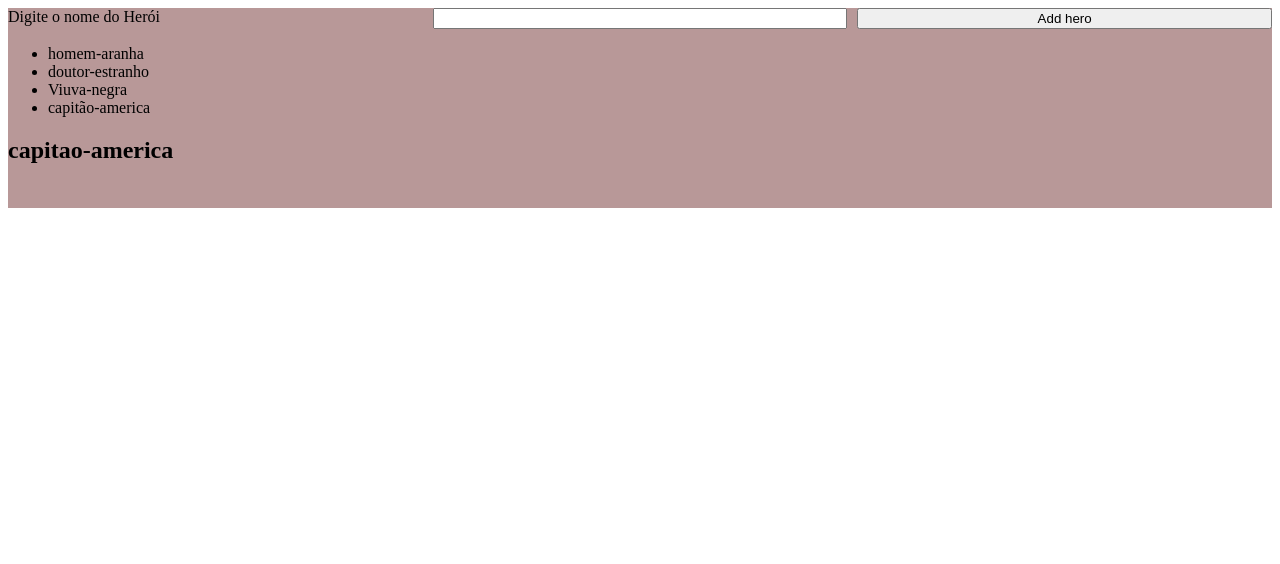
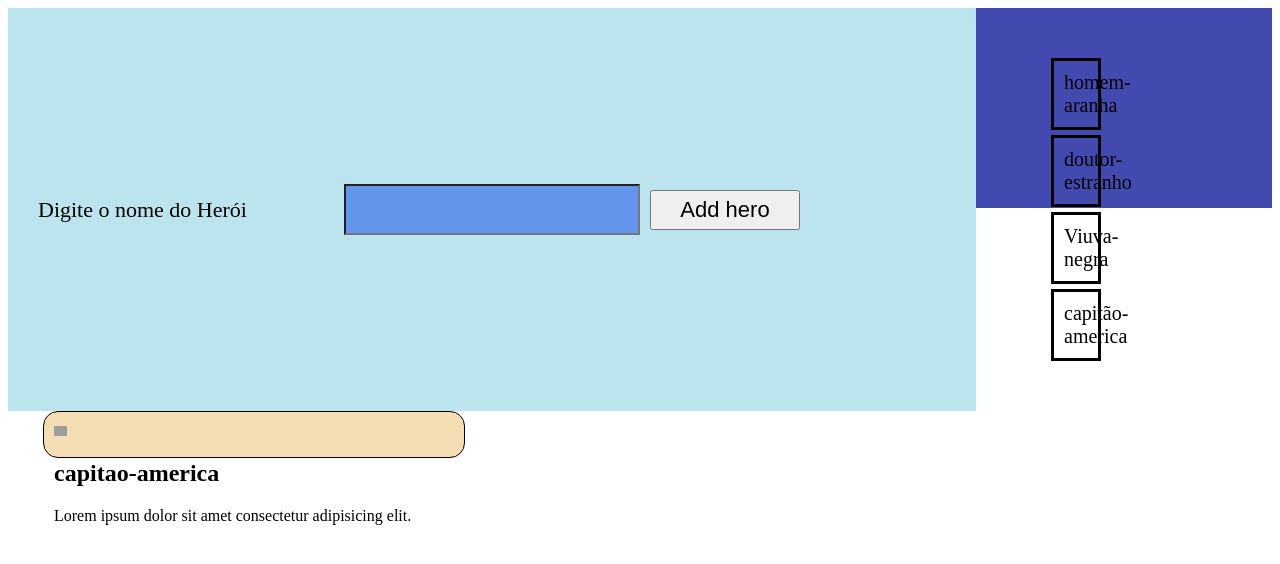
Before and after one commit to nawkya/aulaframeworks, an Angular app in the folder my-app/: page / in a window 1280 px wide. Shown: the top 564 px of the page. Built offline with nearby package versions, Linux system fonts and the light colour scheme; grey boxes are pictures that could not be loaded.

Commit message:
aula-capitao-america

```diff
--- a/my-app/src/app/app.component.html
+++ b/my-app/src/app/app.component.html
@@ -1,9 +1,9 @@
 
-
+<!--
 <div class= "container">
-
+     -->
 
 
 <app-hero></app-hero>
 
-</div>
+<!-- </div> -->
--- a/my-app/src/app/components/hero/hero.component.css
+++ b/my-app/src/app/components/hero/hero.component.css
@@ -1,10 +1,73 @@
 .container {
-    background: rgb(184, 152, 152);
+    background: rgb(66, 73, 175);
     height: 200px;
+    display: flex;
+    align-content: flex-start;
+    flex-wrap: wrap;
 }
 
 .container .Header {
     display: grid;
     grid-template-columns: 1fr 1fr 1fr;
     gap: 10px;
+    width: 100;
+    align-items: center;
+    padding: 30px;
+    background: rgb(188, 228, 238);
+
 }
+
+.container .Header label{
+  font-size: 22px;
+
+}
+
+.container .Header input{
+    font-size: 22px;
+    background: cornflowerblue;
+    outline: none;
+    height: 45px;
+}
+
+.container .Header button {
+    font-size: 22px;
+    width: 150px;
+    height: 40px;
+}
+
+.container .heroes{
+    padding: 30px;
+    font-size: 20px;
+    width: 100px;
+
+}
+
+.container .heroes ul li {
+    list-style: none;
+    border: solid black;
+    padding: 10px;
+    margin: 5px;
+    transition: background 500ms;
+
+}
+
+.container .heroes ul li:hover {
+ background: rgb(222, 245, 174);
+}
+
+.container .card-hero {
+
+    background: wheat;
+    width: 400px;
+    height: 25px;
+    margin-left: 35px;
+    border-radius: 15px;
+    padding: 10px;
+    border: 1px solid black;
+
+
+}
+ .container .card-hero .photo {
+     height: 10px;
+
+ }
--- a/my-app/src/app/components/hero/hero.component.html
+++ b/my-app/src/app/components/hero/hero.component.html
@@ -5,11 +5,20 @@
     <button> Add hero</button>
 </div>
 
+<div class='heroes'>
 
 <ul>
     <li *ngFor="let v of heros">{{ v }}</li>
 </ul>
 
-<h2>{{ hero.nome}} </h2>
+</div>
+<div class='card-hero'>
+    <div>
+        <img src="capitao-america.jpg" alt=" " class="photo"/>
+
+        <h2>{{ hero.nome}} </h2>
+   </div>
+   <div class="content"> Lorem ipsum dolor sit amet consectetur adipisicing elit.</div>
+</div>
 
 </div>
```
Also changed, not shown: my-app/src/assets/capitao-america.jpg (added).
